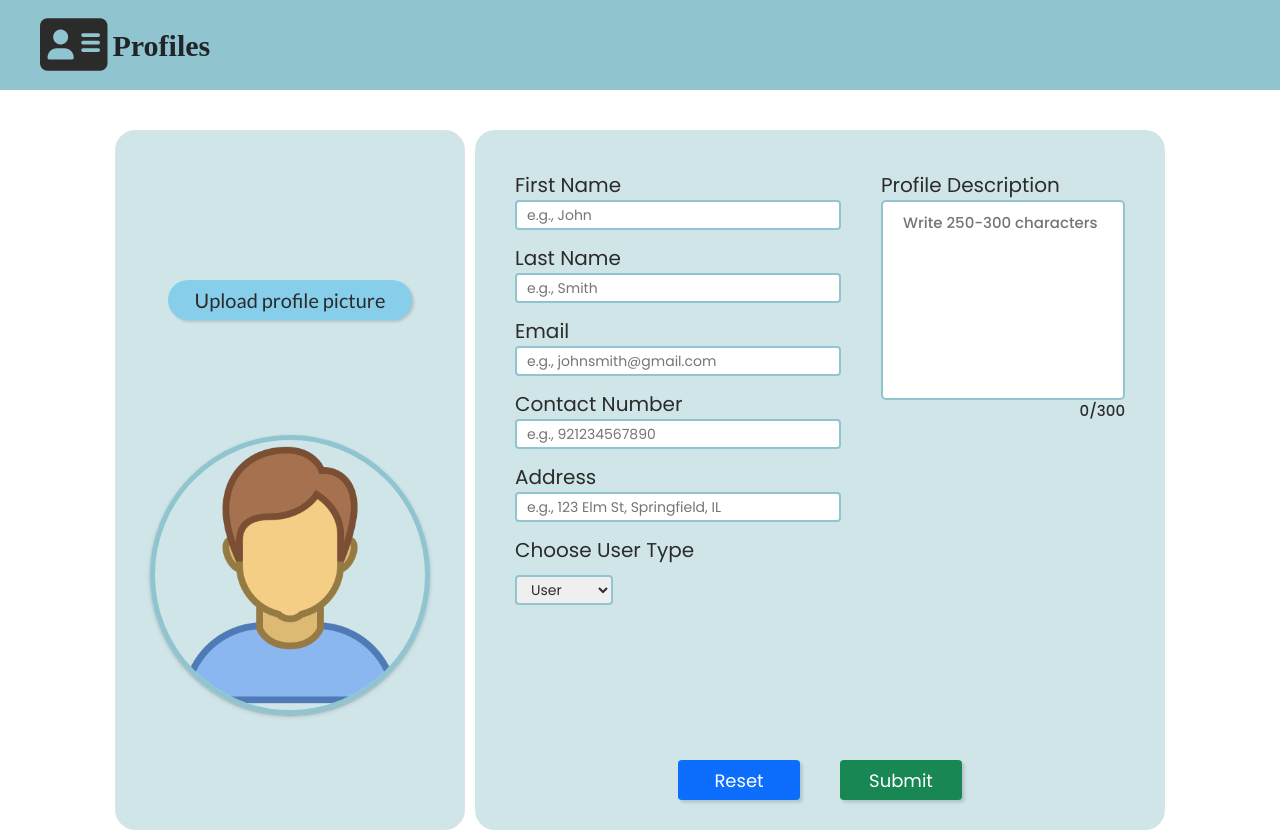
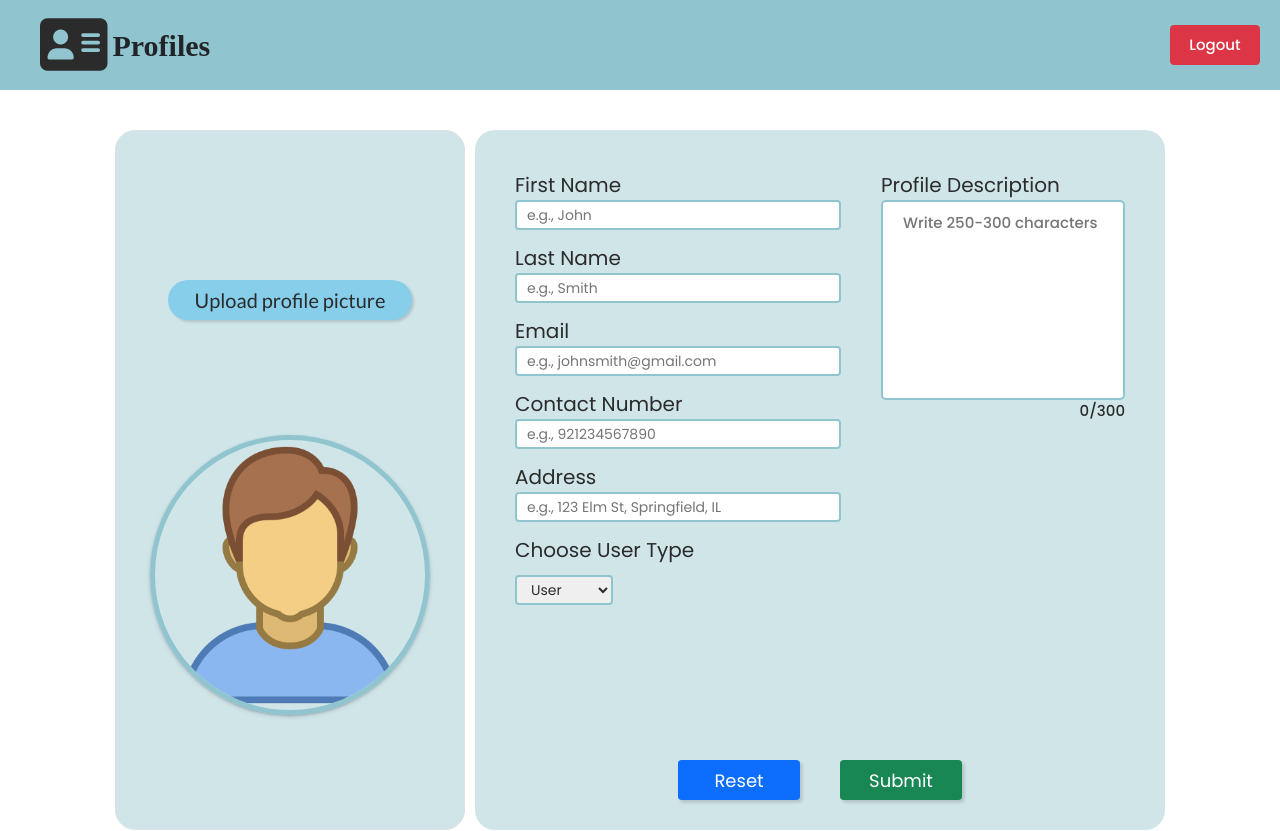
Before and after one commit to numaanjaved/htmlCssBootstrapJqueryAjax, a plain HTML site: page home.html in a window 1280 px wide. Shown: the top 831 px of the page. Drawn offline with nearby package versions, Linux system fonts and the light colour scheme; a web font is replaced by a local one.

Commit message:
Application UI Completed v1

```diff
--- a/Assets/css/style.css
+++ b/Assets/css/style.css
@@ -37,6 +37,7 @@ figure {
   .navbar {
     height: 100%;
     width: 100%;
+    .logo {
       > .fa-address-card {
         font-size: 6rem;
         margin-left: 4rem;
@@ -46,6 +47,15 @@ figure {
         font-family: "Bruno Ace SC", serif;
         font-size: 3rem;
         font-weight: 600;
+      }
+    }
+    > .logout_btn {
+      height: 4rem;
+      width: 9rem;
+      font-family: "poppins", sans-serif;
+      font-weight: 500;
+      font-size: 1.5rem;
+      margin-right: 2rem;
     }
   }
 }
--- a/Assets/javaScript/views/homeView/modal.js
+++ b/Assets/javaScript/views/homeView/modal.js
@@ -26,4 +26,4 @@ let modal = ([profilePic, userName, userEmail, userContactNum, userAddress, user
         // usersDataMainContainer.style.minHeight = "";
     });
 };
-modal(["./Assets/images/image5.png", "Ahmed", "AHmed@gmaill.com", "03123123124", "Chakwal", `Tech Person `, `prof001`]);
+// modal(["./Assets/images/image5.png", "Ahmed", "AHmed@gmaill.com", "03123123124", "Chakwal", `Tech Person `, `prof001`]);
--- a/home.html
+++ b/home.html
@@ -25,9 +25,12 @@
 <body>
 
     <header class="header d-flex justify-content-center align-items-center">
-        <nav class="navbar d-flex justify-content-start align-items-center gap-2"><i
-                class="fa-solid fa-address-card"></i>
-            <span class="logoName">Profiles</span>
+        <nav class="navbar d-flex justify-content-between align-items-center">
+            <div class="logo d-flex justify-content-center align-items-center  gap-2"> <i
+                    class="fa-solid fa-address-card"></i>
+                <span class="logoName">Profiles</span>
+            </div>
+            <button class="btn btn-danger logout_btn">Logout</button>
         </nav>
     </header>
     <main class="main">
```
Lines whose indentation alone changed are shown as unchanged.
